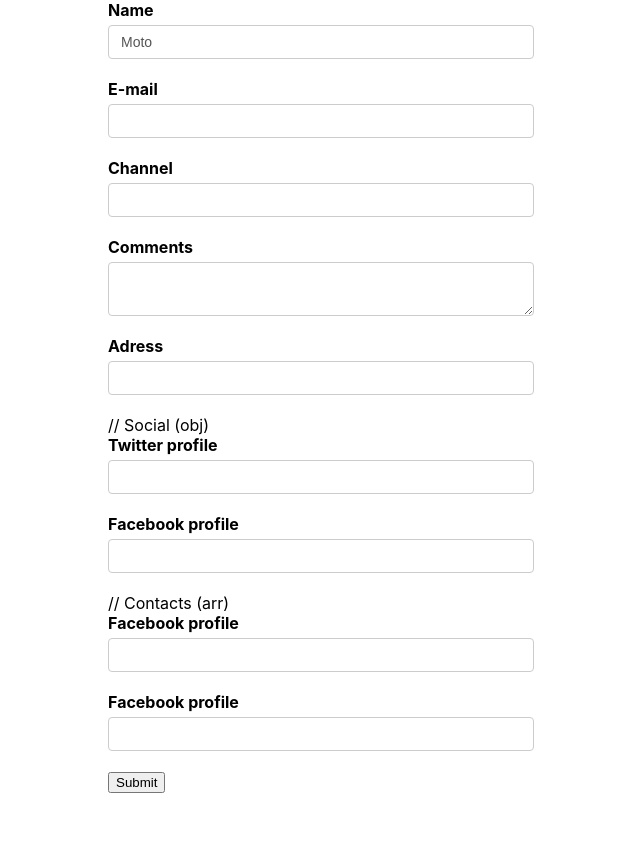
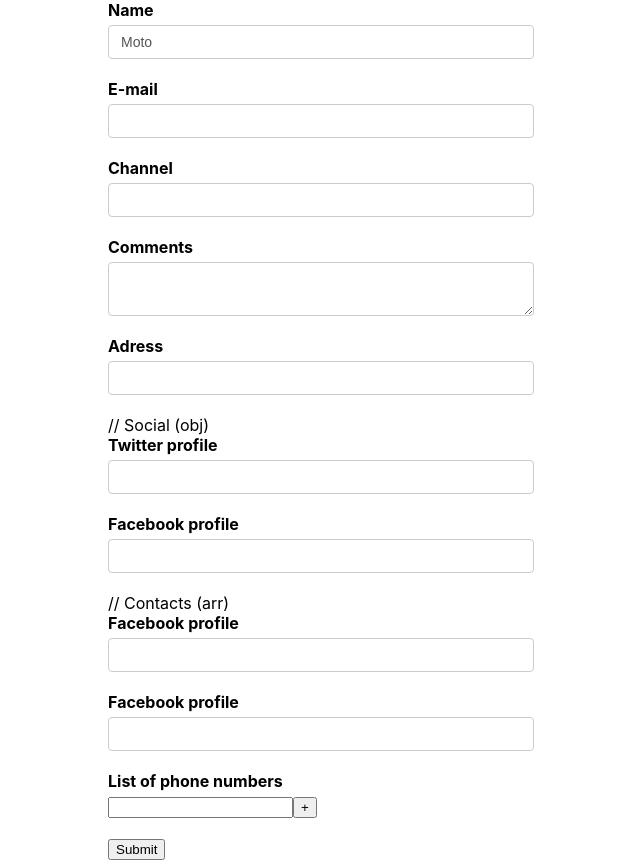
Before and after one commit to Kirill-Laptev/learn-formik, a React (Create React App) app: page / in a window 1280 px wide. Shown: the whole page, without its empty margins (319-959 px from the left). Before the commit the page ends 800 px from the top, so only its background shows below. Built offline with nearby package versions, Linux system fonts and the light colour scheme.

Commit message:
#22. FieldArray Component

```diff
--- a/src/components/YoutubeForm.jsx
+++ b/src/components/YoutubeForm.jsx
@@ -1,5 +1,5 @@
 import React from "react";
-import { Formik, Form, Field, ErrorMessage } from "formik";
+import { Formik, Form, Field, ErrorMessage, FieldArray } from "formik";
 import * as Yup from 'yup'
 import TextError from "./TextError";
 
@@ -13,7 +13,8 @@
       twitter: '',
       facebook: ''
   },
-  phoneNumbers: ['', '']
+  phoneNumbers: ['', ''],
+  phNumbers: ['']
 };
 
 const onSubmit = (values) => {
@@ -102,6 +103,32 @@
           <Field type='text' id='secondPh' name='phoneNumbers[1]' />
         </div>
 
+
+        <div className='form-control'>
+          <label>List of phone numbers</label>
+          <FieldArray name='phNumbers'>
+              {
+                (fieldArrayProps) => {
+                    // console.log(fieldArrayProps)
+                    const {form, push, remove} = fieldArrayProps
+                    const {values} = form
+                    const {phNumbers} = values
+                    return (
+                        <div>
+                            {phNumbers.map((phNumber, index) => {
+                                return <div key={index}>
+                                    <Field name={`phNumbers[${index}]`} />
+                                    {index > 0 && <button type='button' onClick={() => remove(index)}> - </button>}
+                                    <button type='button' onClick={() => push('')}> + </button>
+                                </div>
+                            })}
+                        </div>
+                    )
+                }
+              }
+          </FieldArray>
+        </div>
+
         <button type='submit'>Submit</button>
       </Form>
     </Formik>
```
Also changed, not shown: 1 other file (tests, documents, lock files or other folders).
